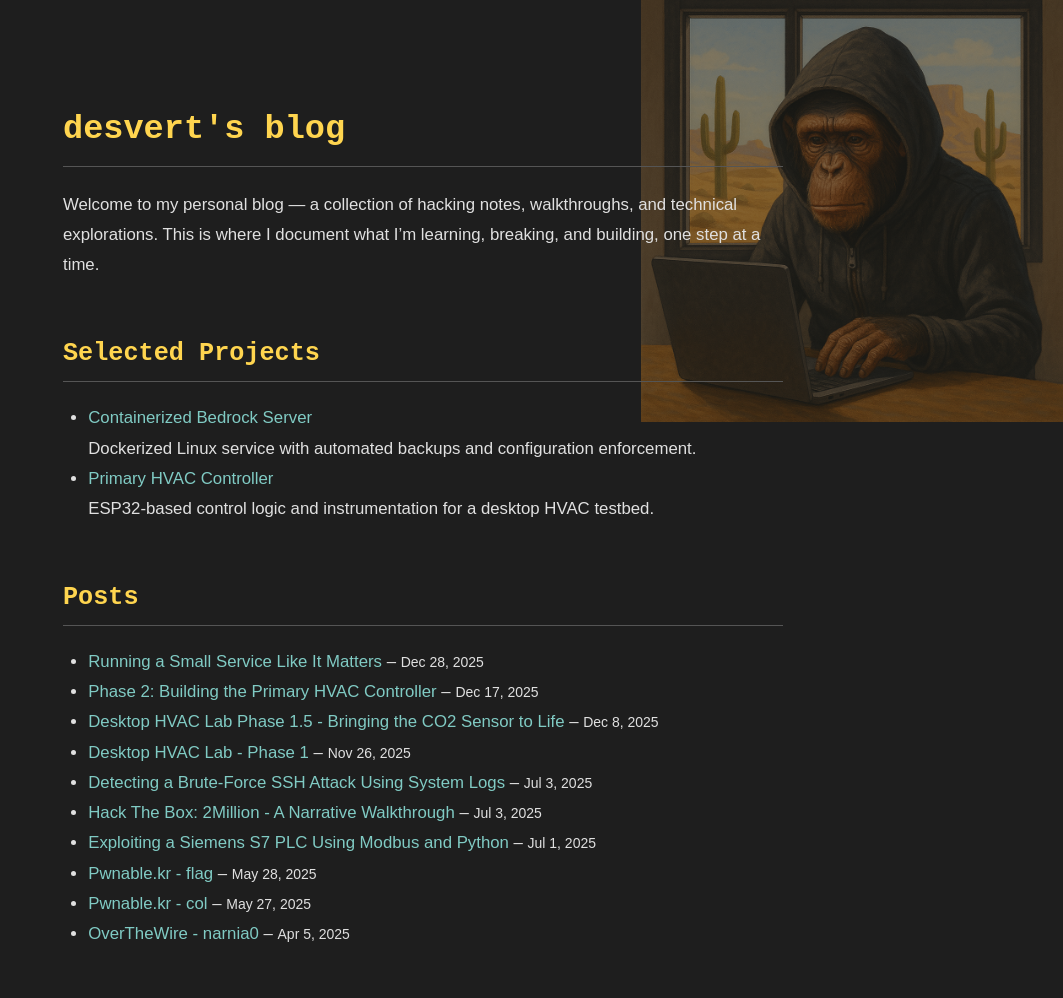
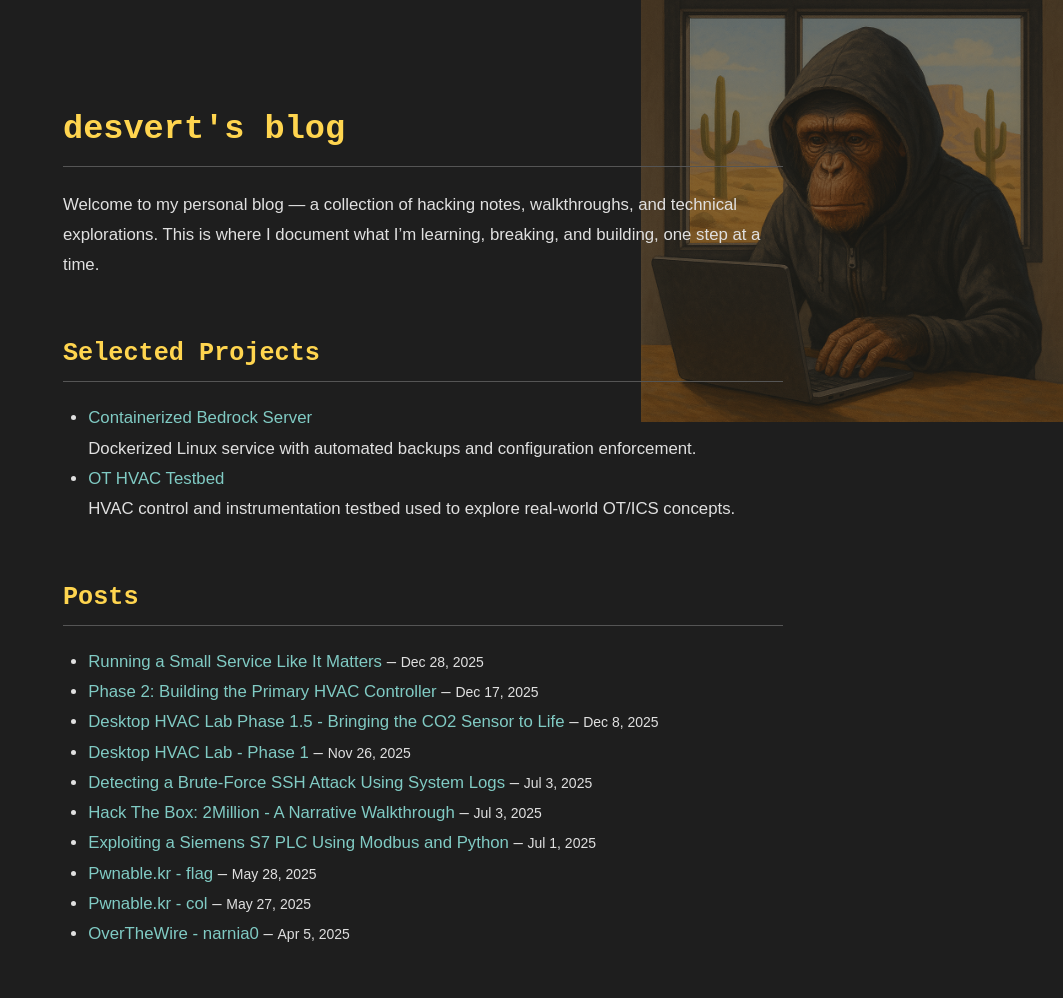
Before and after one commit to desvert/desvert.github.io, a Jekyll site: the page built from index.md, in a window 1280 px wide. Shown: the whole page, without its empty margins (217-1280 px from the left). Built offline with Jekyll 4.4.1, drawn with Linux system fonts in a browser that asks for light colours.

Commit message:
Update HVAC project link and description in home layout

```diff
--- a/_layouts/home.html
+++ b/_layouts/home.html
@@ -18,10 +18,10 @@
         Dockerized Linux service with automated backups and configuration enforcement.
       </li>
       <li>
-        <a href="https://desvert.github.io/blog/2025/12/17/building-the-primary-hvac-controller.html">Primary HVAC Controller</a><br>
-        ESP32-based control logic and instrumentation for a desktop HVAC testbed.
+        <a href="https://github.com/desvert/ot-hvac-testbed">OT HVAC Testbed</a><br>
+        HVAC control and instrumentation testbed used to explore real-world OT/ICS concepts.
       </li>
-   </ul>
+    </ul>
 
     <h2>Posts</h2>
     <ul>
```
